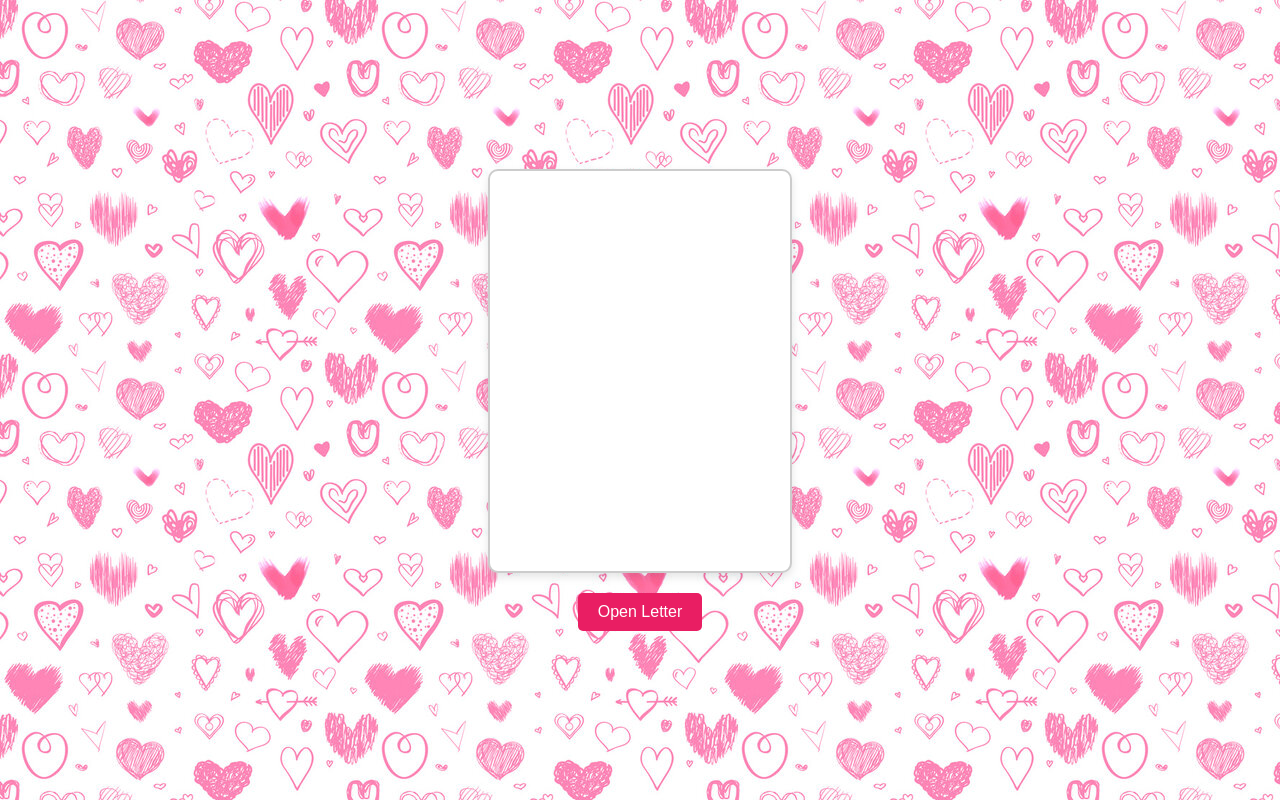
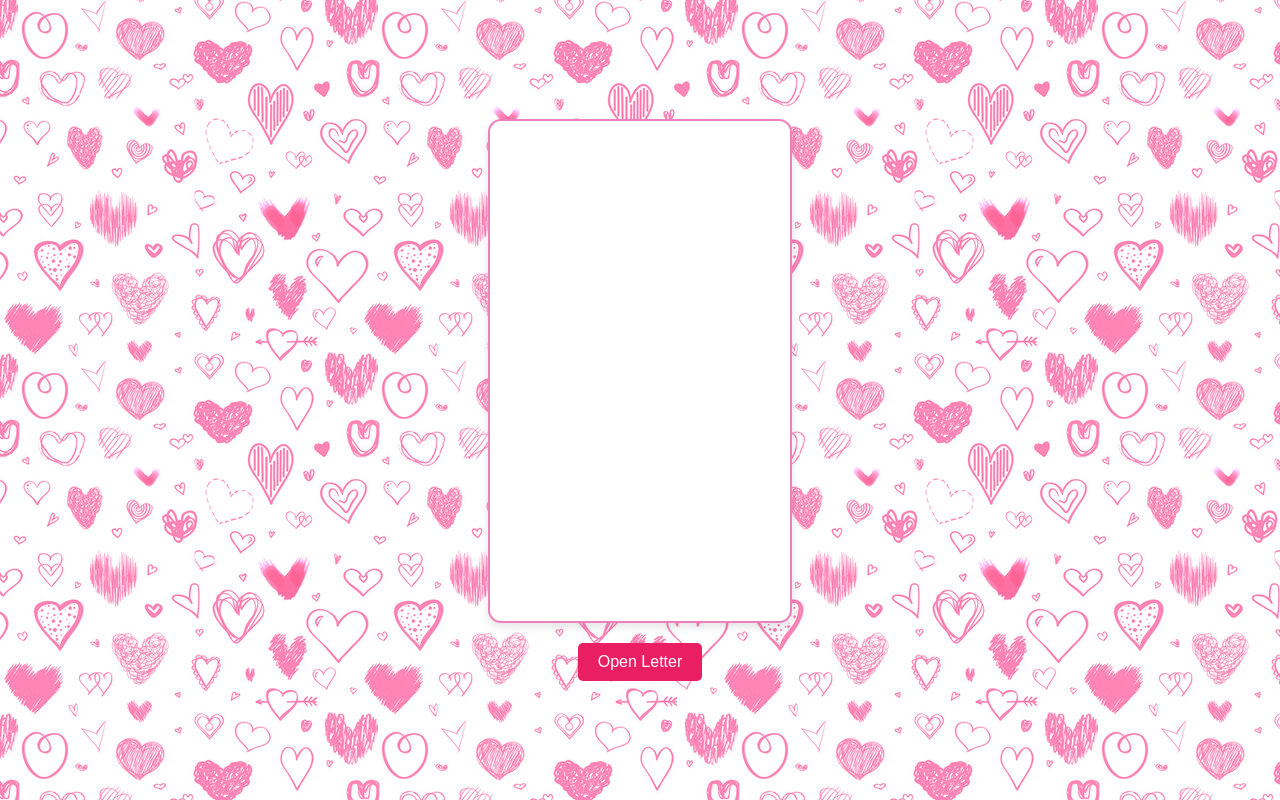
Before and after one commit to jwhcanis308/jwhcanis308.github.io, a plain HTML site: page index.html in a window 1280 px wide. Drawn offline with Linux system fonts and the light colour scheme.

Commit message:
Update styles.css

```diff
--- a/styles.css
+++ b/styles.css
@@ -15,11 +15,11 @@ body {
 
 .letter {
     width: 300px;
-    height: 400px;
+    height: 500px;
     position: relative;
     background: #fff;
-    border: 2px solid #ccc;
-    border-radius: 10px;
+    border: 2px solid #ee81bd;
+    border-radius: 13px;
     box-shadow: 0 4px 8px rgba(0, 0, 0, 0.1);
     transform-origin: top center;
     transition: transform 0.5s ease;
@@ -30,7 +30,7 @@ body {
 }
 
 .letter-content {
-    padding: 20px;
+    padding: 10px;
     display: none;
 }
 
```
